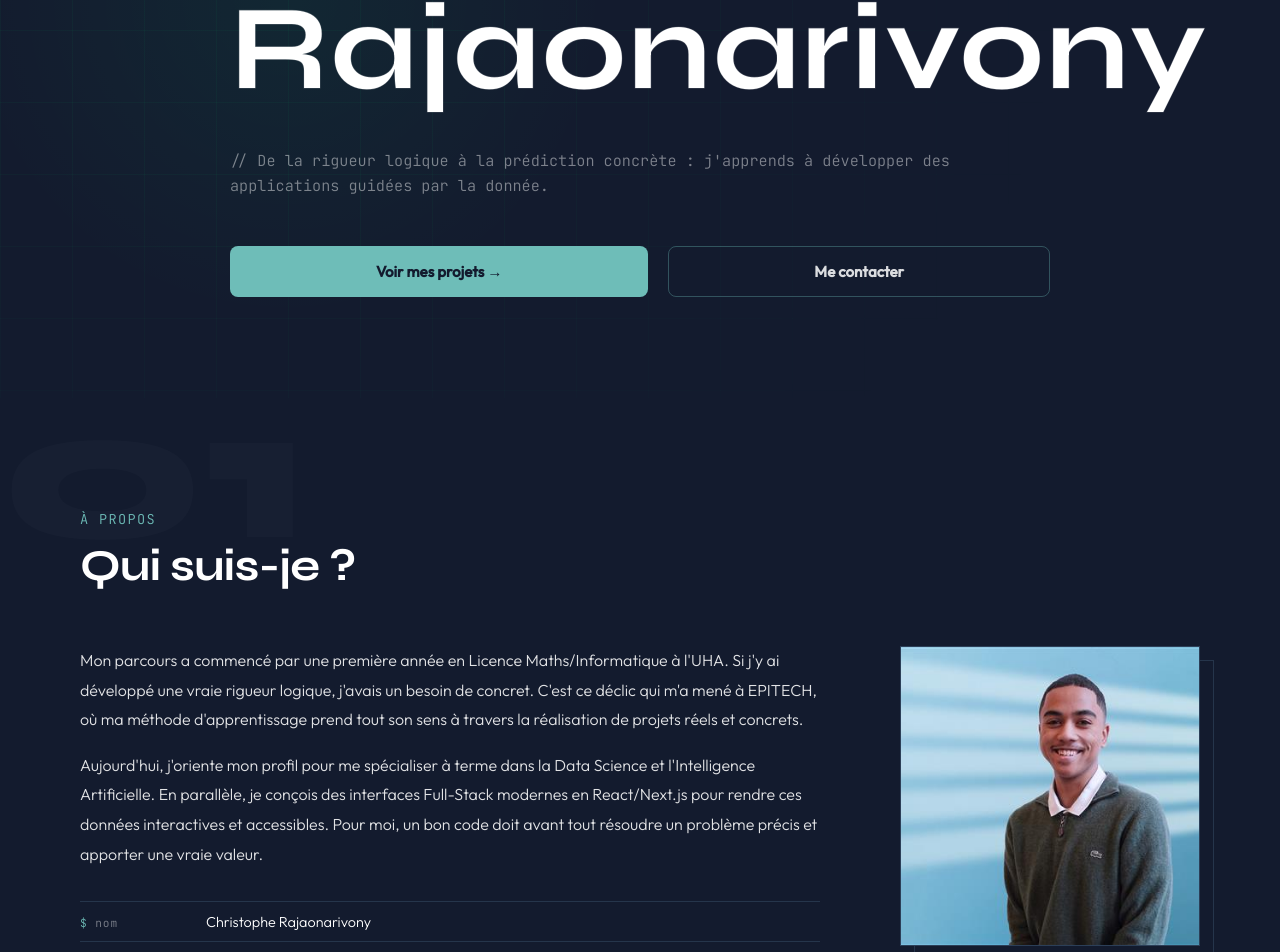
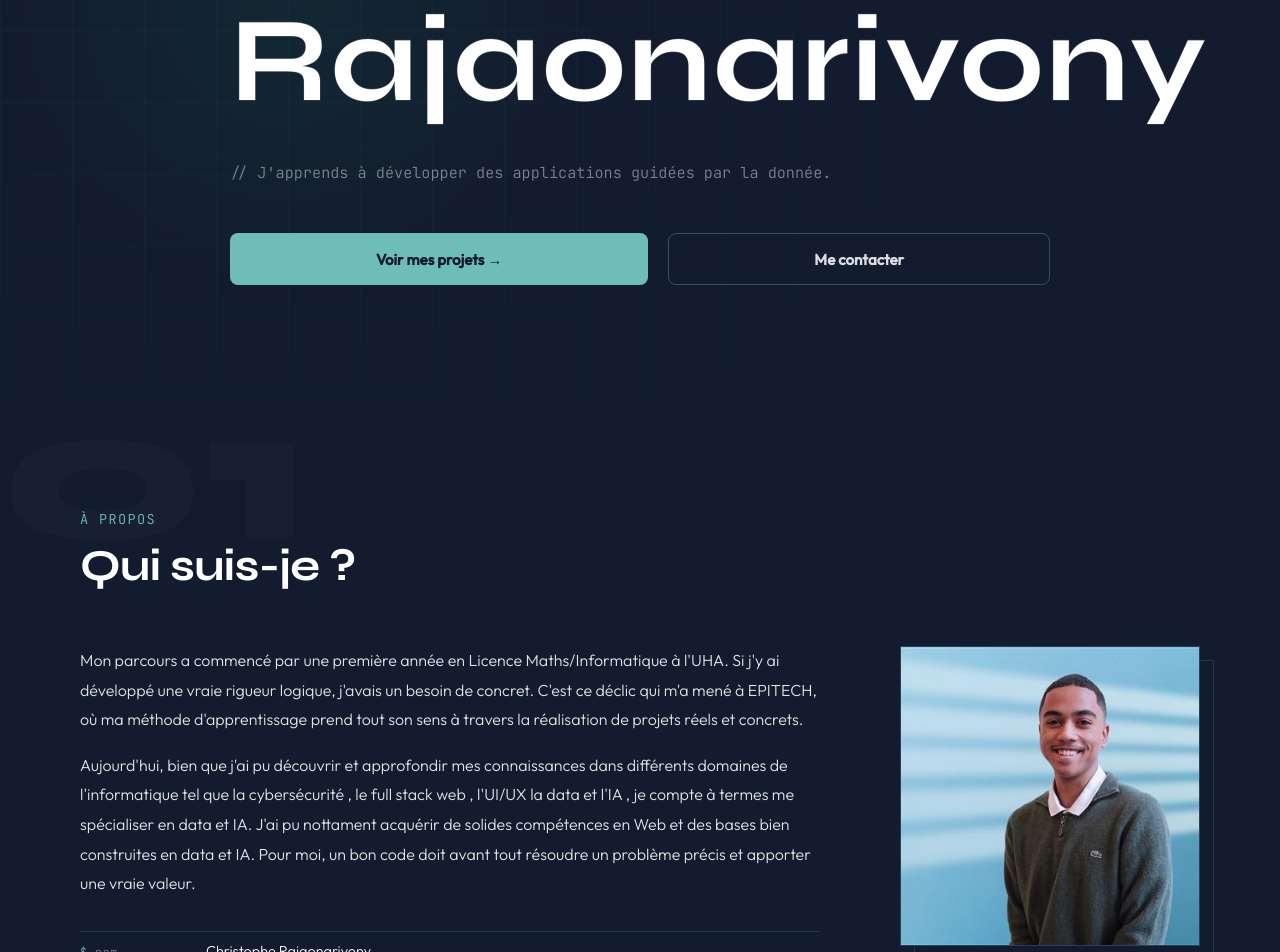
Before and after one commit to chrisrny/Portfolio-Epitech, a React (Vite) app: page / in a window 1280 px wide. Shown: the part 402-1354 px from the top of the page. Built offline with nearby package versions, Linux system fonts and the light colour scheme.

Commit message:
edit hero

```diff
--- a/src/components/About.jsx
+++ b/src/components/About.jsx
@@ -30,7 +30,7 @@ export default function About() {
               Mon parcours a commencé par une première année en Licence Maths/Informatique à l'UHA. Si j'y ai développé une vraie rigueur logique, j'avais un besoin de concret. C'est ce déclic qui m'a mené à EPITECH, où ma méthode d'apprentissage prend tout son sens à travers la réalisation de projets réels et concrets.
             </p>
             <p className="about__bio reveal reveal--d3">
-              Aujourd'hui, j'oriente mon profil pour me spécialiser à terme dans la Data Science et l'Intelligence Artificielle. En parallèle, je conçois des interfaces Full-Stack modernes en React/Next.js pour rendre ces données interactives et accessibles. Pour moi, un bon code doit avant tout résoudre un problème précis et apporter une vraie valeur.
+              Aujourd'hui, bien que j'ai pu découvrir et approfondir mes connaissances dans différents domaines de l'informatique tel que la cybersécurité , le full stack web , l'UI/UX la data et l'IA , je compte à termes me spécialiser en data et IA. J'ai pu nottament acquérir de solides compétences en Web et des bases bien construites en data et IA. Pour moi, un bon code doit avant tout résoudre un problème précis et apporter une vraie valeur.
             </p>
 
             <div className="about__meta reveal reveal--d4">
--- a/src/components/Hero.jsx
+++ b/src/components/Hero.jsx
@@ -2,7 +2,7 @@ import { useState, useEffect } from 'react'
 import './Hero.css'
 import { site } from '../config/site'
 
-const TAGLINE = "// De la rigueur logique à la prédiction concrète : j'apprends à développer des applications guidées par la donnée."
+const TAGLINE = "// J'apprends à développer des applications guidées par la donnée."
 
 export default function Hero() {
   const [typed, setTyped] = useState('')
--- a/src/data/projects.js
+++ b/src/data/projects.js
@@ -15,7 +15,7 @@ export const PROJECTS = [
       'CI GitHub Actions, tests API & accessibilité WCAG',
     ],
     tech: ['Next.js', 'TypeScript', 'Express', 'PostgreSQL', 'Docker', 'CI/CD'],
-    github: `${EPITECH_ORG}/B-YEP-200-MLH-2-1-jobaggregator-1`,
+    github: `https://github.com/chrisrny/Job-Aggregator-`,
     live: null,
   },
   {
```
